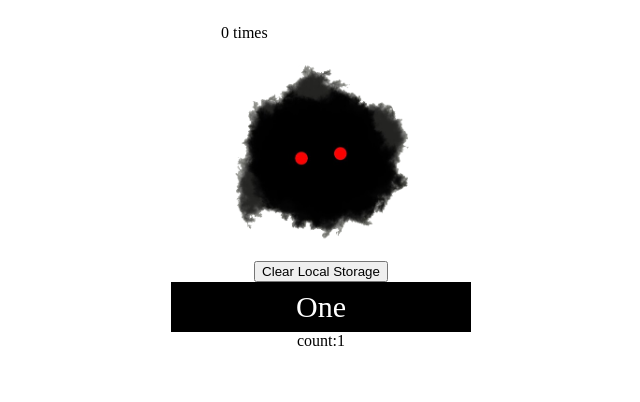
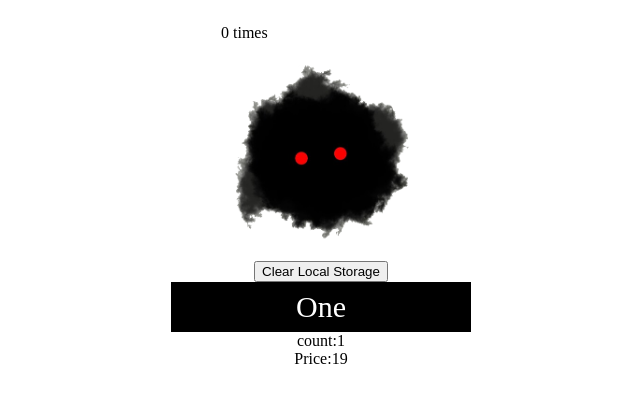
Before and after one commit to BartoszSeno/ClickerZero, a React (Vite) app: page / in a window 1280 px wide. Shown: the top 402 px of the page, without its empty margins (319-959 px from the left). Built offline with nearby package versions, Linux system fonts and the light colour scheme.

Commit message:
change amount first upgrade

```diff
--- a/src/assets/Upgrade/UpgradeLvlOne.tsx
+++ b/src/assets/Upgrade/UpgradeLvlOne.tsx
@@ -12,16 +12,21 @@ const UpdateLvlOne = ({
   lvlOne: number;
   setLvlOne: any;
 }) => {
-  // Get the count from local storage
+  // number that increases after buying an upgrade
 
-  // Subtracts a number for each click
+  const minusCost = 10 * lvlOne;
+  const minusCostTwo = 0.9 * minusCost;
+  const finalCost = minusCost + minusCostTwo;
 
   function PayForUpgrade() {
-    count -= 10;
+    // Get the count from local storage
+
+    count -= finalCost;
+    localStorage.setItem("count", count.toString());
+    // Subtracts a number for each click
+
     lvlOne += 1;
-    localStorage.setItem("count", count.toString());
     localStorage.setItem("count-upgrade-one", lvlOne.toString());
-    console.log(count);
   }
 
   return (
@@ -37,6 +42,7 @@ const UpdateLvlOne = ({
         One
       </div>
       <div className="count-number">count:{lvlOne}</div>
+      <div className="count-price">Price:{finalCost}</div>
     </>
   );
 };
```
